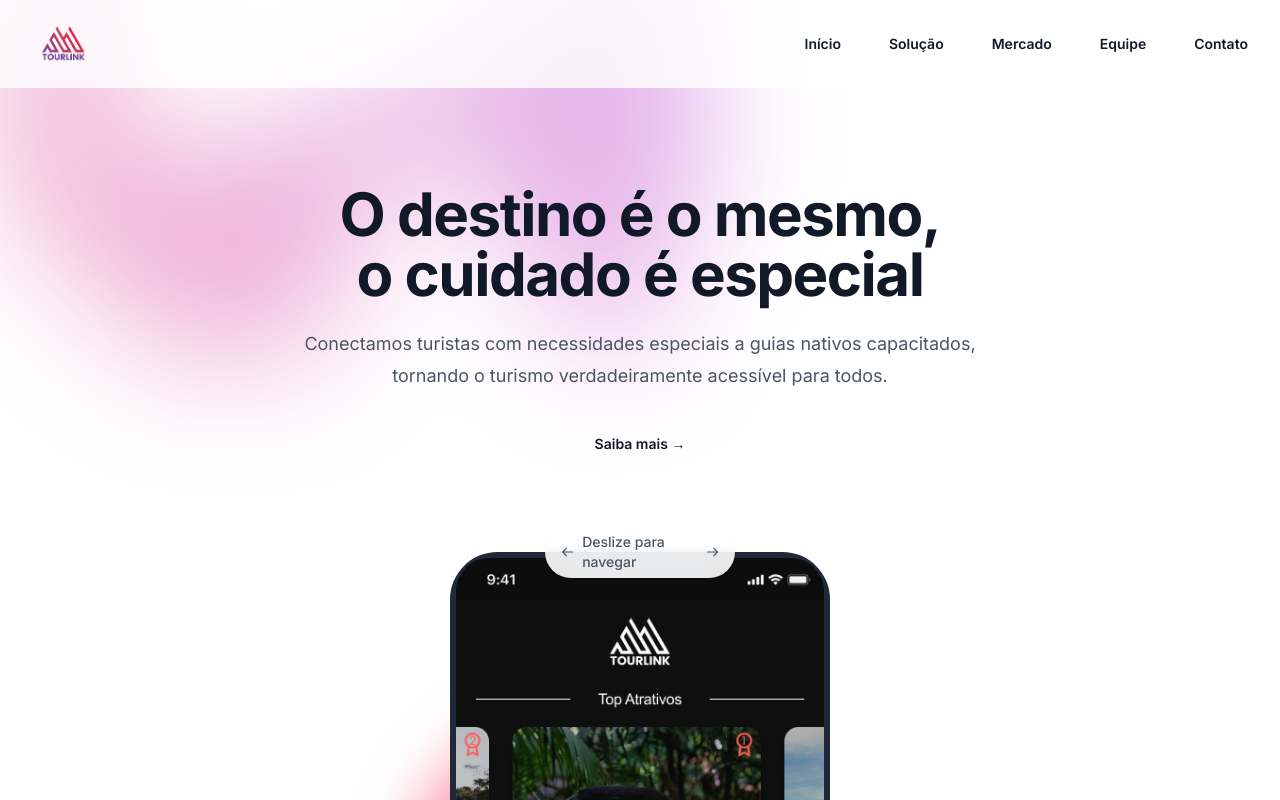
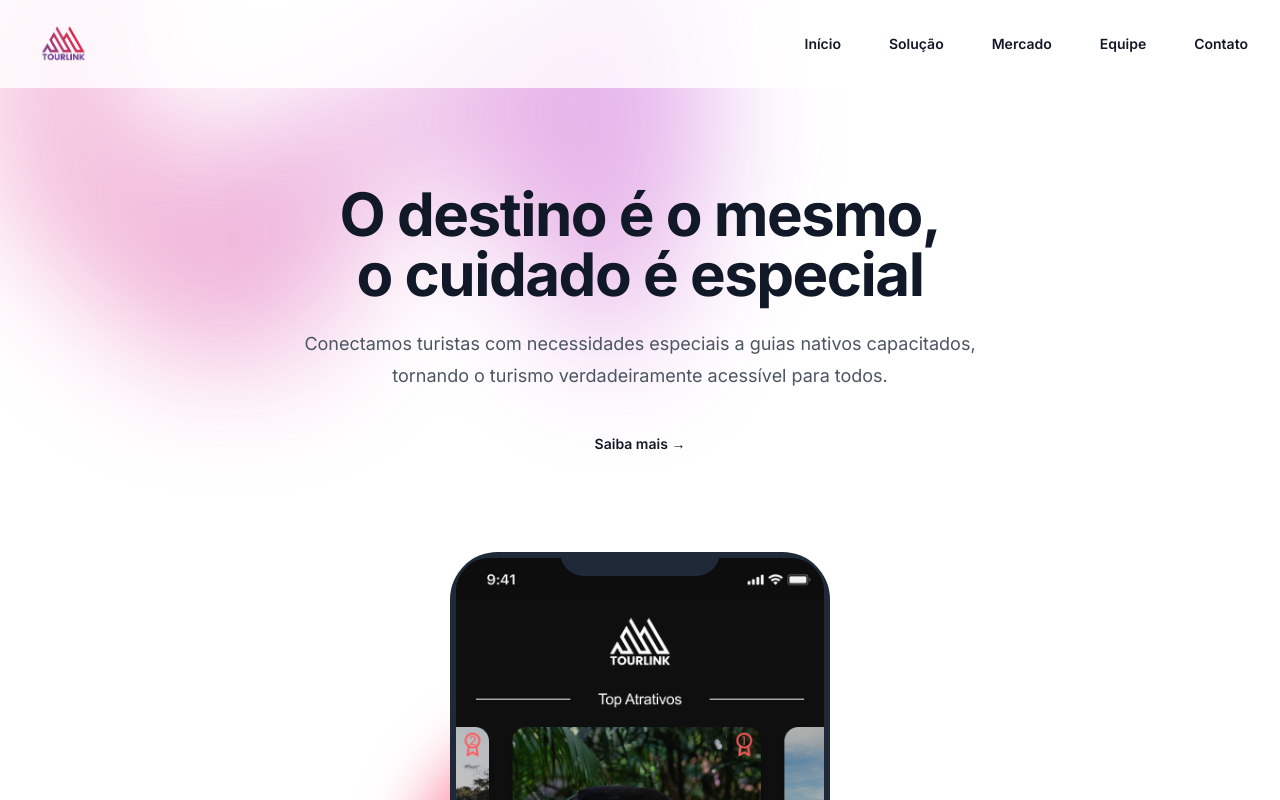
Before and after one commit to guilhermelaz/tourlink-landing-page, a Next.js app: page / in a window 1280 px wide. Shown: the top 800 px of the page. Built offline with nearby package versions, Linux system fonts and the light colour scheme.

Commit message:
chore: better layout

```diff
--- a/src/app/components/PhoneMockup.tsx
+++ b/src/app/components/PhoneMockup.tsx
@@ -133,14 +133,14 @@ export default function PhoneMockup({ images }: PhoneMockupProps) {
         </svg>
       </button>
 
-      {/* Navigation caption */}
-      <div className="absolute top-0 left-1/2 transform -translate-x-1/2 -translate-y-1/2 z-20">
-        <div className="flex items-center gap-2 bg-white/90 backdrop-blur-sm px-4 py-1.5 rounded-full shadow-sm">
-          <svg className="w-4 h-4 text-gray-600" fill="none" stroke="currentColor" viewBox="0 0 24 24" xmlns="http://www.w3.org/2000/svg">
+      {/* Navigation caption - mobile only */}
+      <div className="md:hidden absolute top-0 left-1/2 transform -translate-x-1/2 z-20">
+        <div className="flex items-center gap-1 bg-white/90 backdrop-blur-sm px-2 py-0.5 rounded-full shadow-sm text-xs">
+          <svg className="w-3 h-3 text-gray-600" fill="none" stroke="currentColor" viewBox="0 0 24 24" xmlns="http://www.w3.org/2000/svg">
             <path strokeLinecap="round" strokeLinejoin="round" strokeWidth={2} d="M10 19l-7-7m0 0l7-7m-7 7h18" />
           </svg>
-          <p className="text-sm font-medium text-gray-600">Deslize para navegar</p>
-          <svg className="w-4 h-4 text-gray-600" fill="none" stroke="currentColor" viewBox="0 0 24 24" xmlns="http://www.w3.org/2000/svg">
+          <p className="font-medium text-gray-600">deslize</p>
+          <svg className="w-3 h-3 text-gray-600" fill="none" stroke="currentColor" viewBox="0 0 24 24" xmlns="http://www.w3.org/2000/svg">
             <path strokeLinecap="round" strokeLinejoin="round" strokeWidth={2} d="M14 5l7 7m0 0l-7 7m7-7H3" />
           </svg>
         </div>
```
